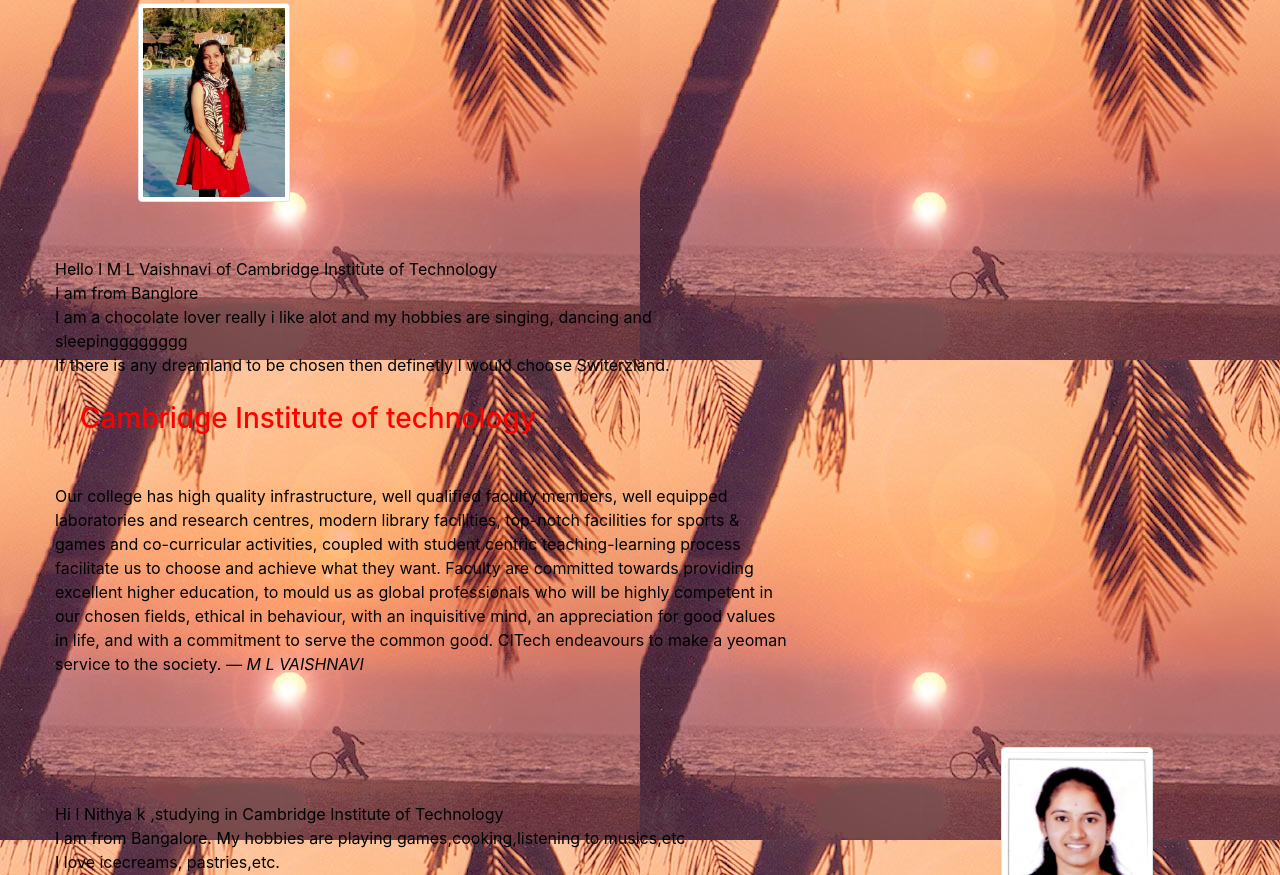
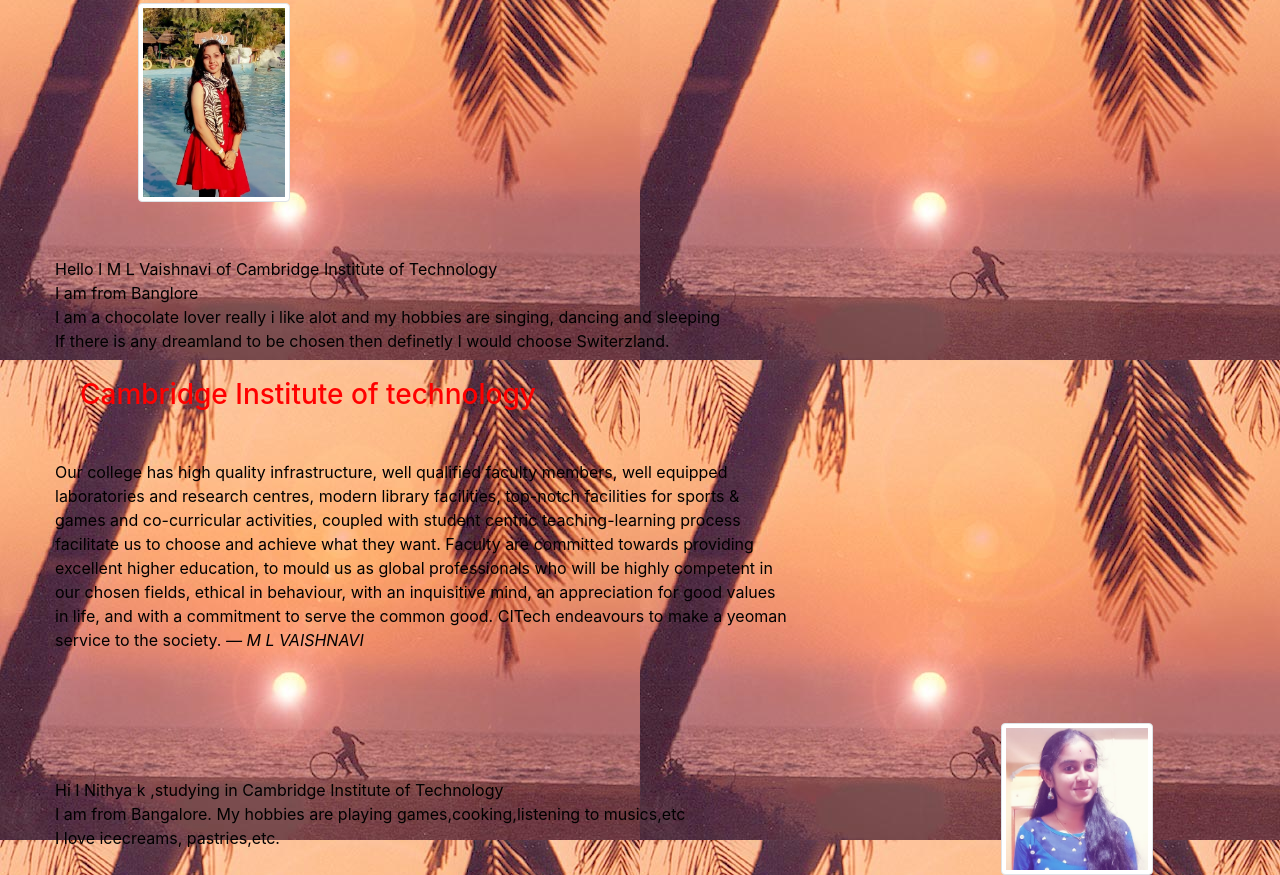
Before and after one commit to tjmanish/tjmanish.github.io, a plain HTML site: page index.html in a window 1280 px wide. Shown: the part 1925-2800 px from the top of the page. Drawn offline with nearby package versions, Linux system fonts and the light colour scheme; some icons are missing.

Commit message:
Update index.html

```diff
--- a/index.html
+++ b/index.html
@@ -113,7 +113,7 @@
     </div>
     <div class="col-md-4">
       <div class="card text-center">
-        <img class="card-img-top" src="images/student-3.jpg" alt="college with hostel in bangalore">
+        <img class="card-img-top" src="images/student-3.jpeg" alt="college with hostel in bangalore">
         <div class="card-body">
           <h4>NITHYA K</h4>
           <p>"There is no alternative for hard work"</p>
@@ -170,7 +170,7 @@
 								<i class="fas fa-quote-left"></i>
 								Hello I M L Vaishnavi of Cambridge Institute of Technology<BR>
 								I am from Banglore<br>
-								I am a chocolate lover really i like alot and my hobbies are singing, dancing and sleepingggggggg<BR>
+								I am a chocolate lover really i like alot and my hobbies are singing, dancing and sleeping<BR>
 								If there is any dreamland to be chosen then definetly I would choose Switerzland.
 
 								<h3>Cambridge Institute of technology</h3>
@@ -199,7 +199,7 @@
 
 						</div>
 						<div class="col-md-4">
-								<img  class="img-thumbnail mx-auto d-block" width="152" height="113" src="images/student-3.jpg">
+								<img  class="img-thumbnail mx-auto d-block" width="152" height="113" src="images/student-3.jpeg">
 						</div>
 				</div>
 			</div>
```
